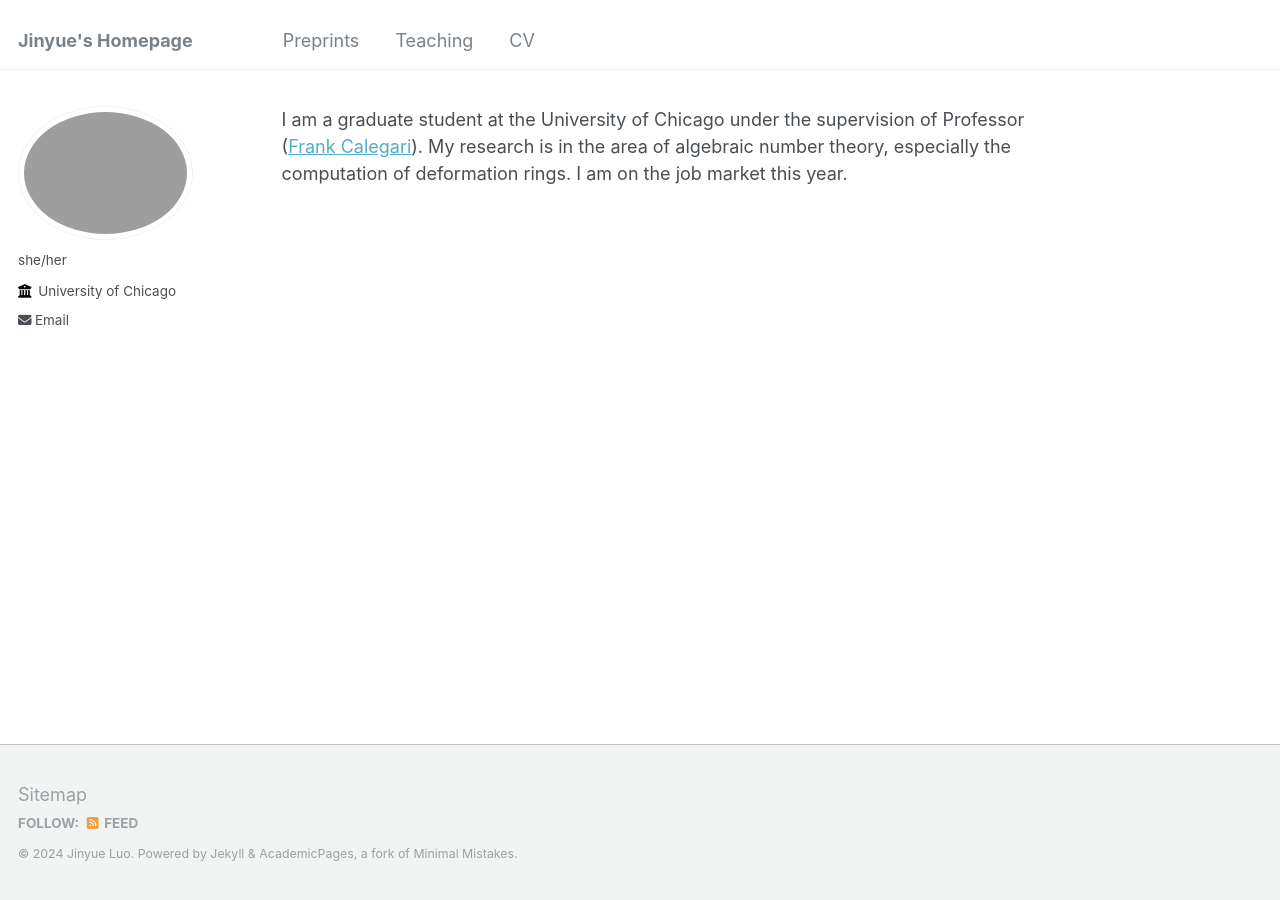
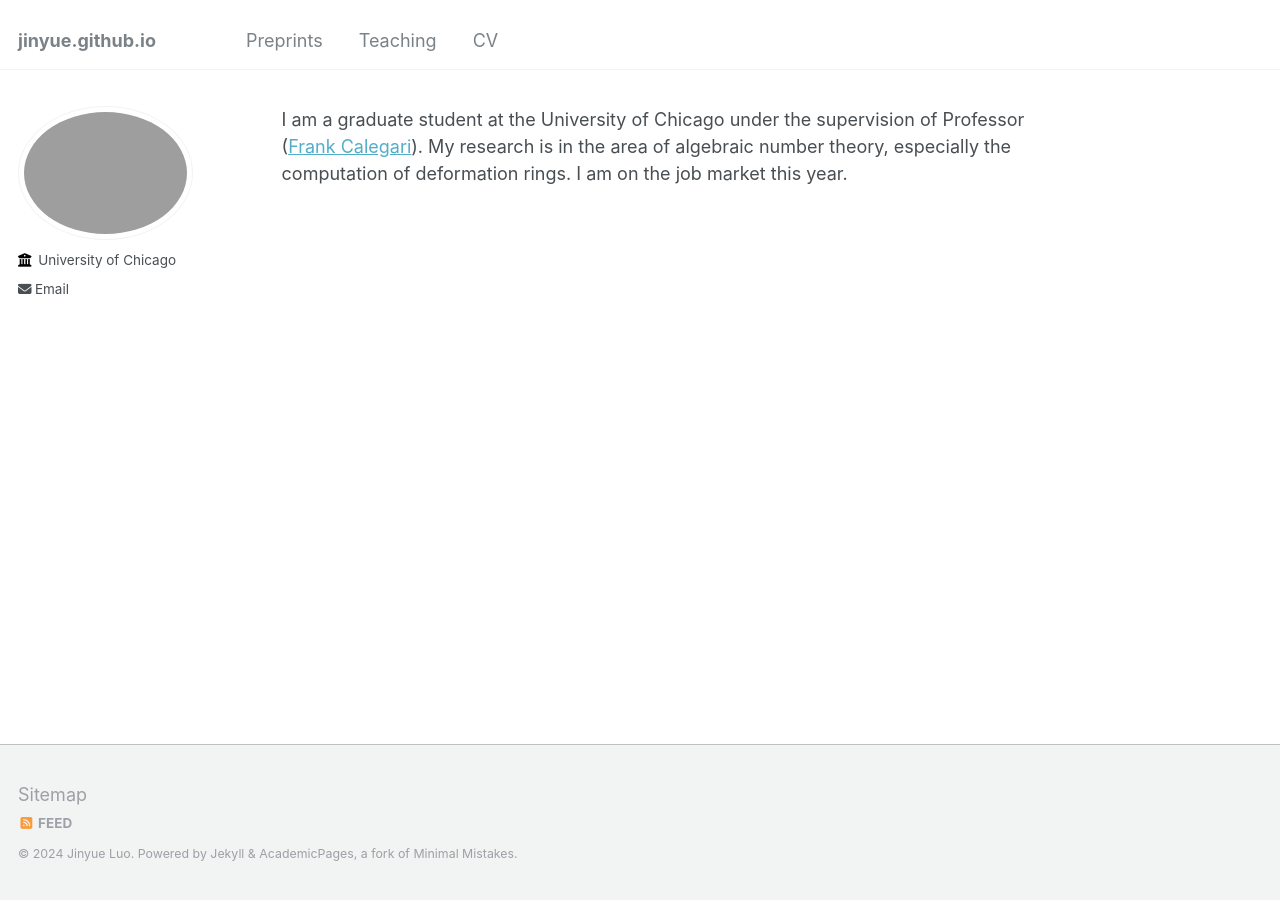
Before and after one commit to Ljyyy98/jinyue.github.io, a Jekyll site: the page built from _pages/about.md, in a window 1280 px wide. Built offline with Jekyll 4.4.1, drawn with Linux system fonts in a browser that asks for light colours.

Commit message:
Update _config.yml

```diff
--- a/_config.yml
+++ b/_config.yml
@@ -7,8 +7,8 @@
 # server process.
 
 # Basic Site Settings
-locale                   : "en-US"
-title                    : "Jinyue's Homepage"
+locale                   : #"en-US"
+title                    : #"Jinyue's Homepage"
 title_separator          : "-"
 name                     : &name "Jinyue Luo"
 description              : # &description "personal description"
@@ -23,7 +23,7 @@ author:
   # Biographic information
   avatar           : "profile.JPG"
   name             : #"Your Sidebar Name"
-  pronouns         : "she/her"
+  pronouns         : #"she/her"
   bio              : #"Short biography for the left-hand sidebar"
   location         : #"Earth"
   employer         : "University of Chicago"
```
